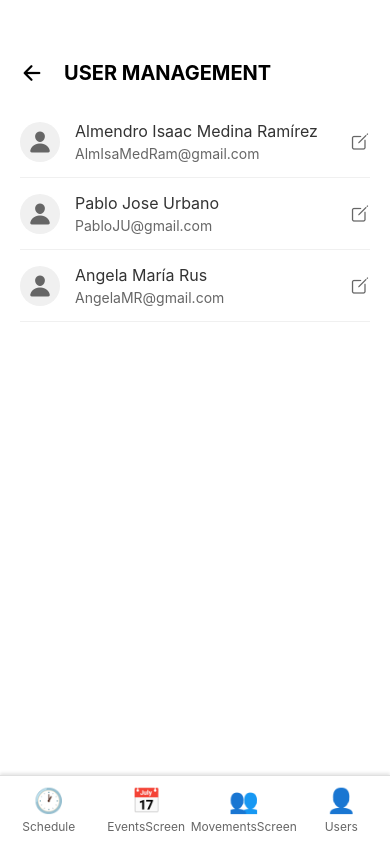
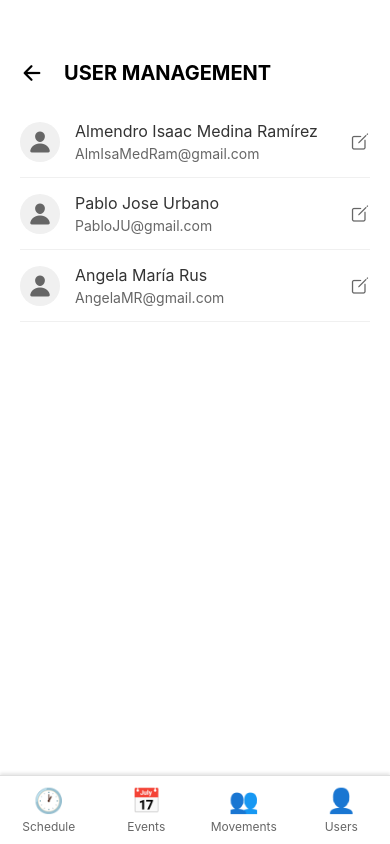
Before and after one commit to AlanMedina53232/Malbouche, a React Native app: screen /Users in a window 390 px wide. Built offline with nearby package versions, Linux system fonts and the light colour scheme.

Commit message:
Nav bar fixes

```diff
--- a/App.js
+++ b/App.js
@@ -23,8 +23,8 @@ export default function App() {
           <Stack.Screen name="Login" component={Login} />
           <Stack.Screen name="Mainfree" component={Mainfree} />
           <Stack.Screen name='MainRestricted' component={MainRest} />
-          <Stack.Screen name="EventsScreen" component={EventsScreen} />
-          <Stack.Screen name="MovementsScreen" component={MovementsScreen} />
+          <Stack.Screen name="Events" component={EventsScreen} />
+          <Stack.Screen name="Movements" component={MovementsScreen} />
           <Stack.Screen name="NewEventScreen" component={NewEventScreen} />
           <Stack.Screen name="Schedule" component={ScheduleScreen} />
           <Stack.Screen name="Users" component={usersScreen} />
--- a/components/NavigationBar.js
+++ b/components/NavigationBar.js
@@ -7,8 +7,8 @@ const NavigationBar = () => {
 
   const navItems = [
     { name: 'Schedule', icon: '🕐' },
-    { name: 'EventsScreen', icon: '📅' },
-    { name: 'MovementsScreen', icon: '👥' },
+    { name: 'Events', icon: '📅' },
+    { name: 'Movements', icon: '👥' },
     { name: 'Users', icon: '👤' },
   ];
 
```
